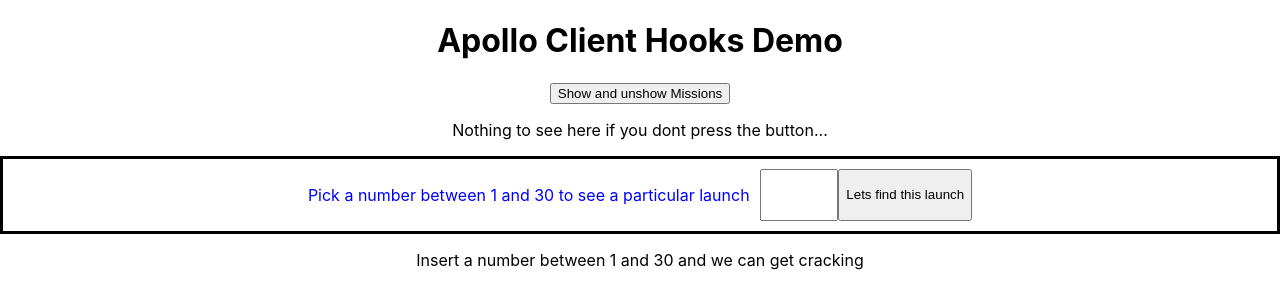
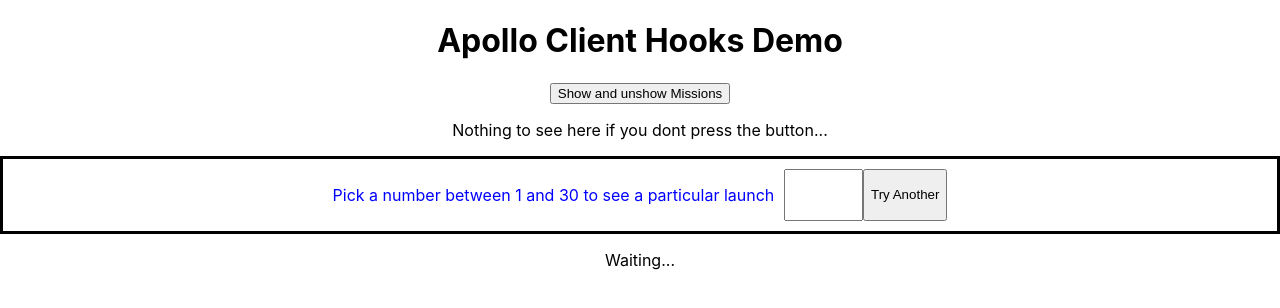
Before and after one commit to amarmohammed20/apollo-hooks, a React (Create React App) app: page / in a window 1280 px wide. Shown: the top 308 px of the page. Built offline with nearby package versions, Linux system fonts and the light colour scheme.

Commit message:
[update] use of useReactiveVar

```diff
--- a/src/App.css
+++ b/src/App.css
@@ -18,3 +18,13 @@
   padding-right: 10px;
   width: 5%;
 }
+
+.launchesInfo {
+  display: flex;
+  justify-content: center;
+
+}
+
+.launchesInfo  p {
+  padding: 0px 10px 0px 0px;
+}
--- a/src/App.js
+++ b/src/App.js
@@ -2,31 +2,28 @@
 import './App.css';
 import GetLaunchesQuery from './graphqlQueries/GetLaunchesQuery';
 import GetParticularLaunch from './graphqlQueries/GetParticularLaunch';
+import { makeVar, useReactiveVar } from "@apollo/client";
+
+export const testReactiveVar = makeVar("");
 
 function App() {
 
   const [showLaunches, setShowLaunches] = useState(false);
-  const [launchId, setlaunchId] = useState("");
+  const [showSingleLaunch, setShowSingleLaunch] = useState(false);
 
   const toggleMissionView = () => {
     setShowLaunches(showLaunches => !showLaunches);
   }
 
-  const particularLaunchCheck = () => {
-    if(launchId === "") {
-      return <p>Insert a number between 1 and 30 and we can get cracking</p>
-    }
-    return (
-      <GetParticularLaunch
-      id={launchId}
-      />
-    )
+  const launchIdChosen = (event) => {
+    testReactiveVar(event.target.value);
+    setShowSingleLaunch(true);
   }
 
-  useEffect(() => {
-    particularLaunchCheck();
-  });
-
+  const findOtherLaunch = () => {
+    setShowSingleLaunch(false);
+    document.getElementById('launchIdInput').value = '';
+  }
 
   return (
     <div className="App">
@@ -40,10 +37,15 @@
       }
       <div className={'particularLaunchFinder'}>
         <p>Pick a number between 1 and 30 to see a particular launch</p>
-        <input onInput={e => setlaunchId(e.target.value)} type="text"/>
-        <button>Lets find this launch</button>
+        <input id={'launchIdInput'} onInput={e => launchIdChosen(e)} type="text"/>
+        <button onClick={findOtherLaunch}>Try Another</button>
       </div>
-      {particularLaunchCheck()}
+      {
+          showSingleLaunch ?
+          <p><GetParticularLaunch /></p>
+          :
+          <p>Waiting...</p>
+        }
     </div>
   );
 }
--- a/src/graphqlQueries/GetLaunchesQuery.jsx
+++ b/src/graphqlQueries/GetLaunchesQuery.jsx
@@ -1,5 +1,6 @@
-import React from 'react'
-import { useQuery, gql } from "@apollo/client"
+import React from 'react';
+import { useQuery, gql } from "@apollo/client";
+import '../App.css';
 
 function GetLaunchesQuery() {
   const LAUNCHESQUERY = gql `
@@ -24,7 +25,8 @@
         {
           data.launches.map((launch) => {
             return (
-            <div key={launch.id}>
+            <div className='launchesInfo' key={launch.id}>
+            <p>Launch ID - {launch.id}</p>
             <p>Mission name - {launch.mission_name}</p>
             </div>
             )
--- a/src/graphqlQueries/GetParticularLaunch.jsx
+++ b/src/graphqlQueries/GetParticularLaunch.jsx
@@ -1,7 +1,12 @@
 import React from 'react'
-import { useQuery, gql } from "@apollo/client"
+import { useQuery, gql, useReactiveVar } from "@apollo/client"
+import { testReactiveVar } from '../App';
 
-function GetParticularLaunch(props) {
+
+function GetParticularLaunch() {
+
+  const launchIdSelected = useReactiveVar(testReactiveVar);
+
   const SINGLELAUNCHQUERY = gql `
   query Launch($launchId: ID!) {
     launch(id: $launchId) {
@@ -16,17 +21,31 @@
 
   const { loading, error, data } = useQuery(SINGLELAUNCHQUERY,
     {
-      variables: { launchId: props.id }
+      variables: { launchId: launchIdSelected }
     });
   if(loading) return <p>Loading.....</p>;
   if(error) return <p>Error: {error}</p>;
 
-  console.log(data);
+  // console.log(data);
+
+  const dataCheck = () => {
+    if(!data) {
+      return true
+    }
+    return false
+  }
 
   return (
     <div>
-      <h1>Your Particular Launch Details</h1>
-      <h3>Misson Name - {data.launch.mission_name}</h3>
+      {
+        dataCheck() ?
+        <p>Nothing to show</p>
+        :
+        <>
+        <h1>Your Particular Launch Details</h1>
+        <h3>Misson Name - {data.launch.mission_name}</h3>
+        </>
+      }
     </div>
   )
 }
```
